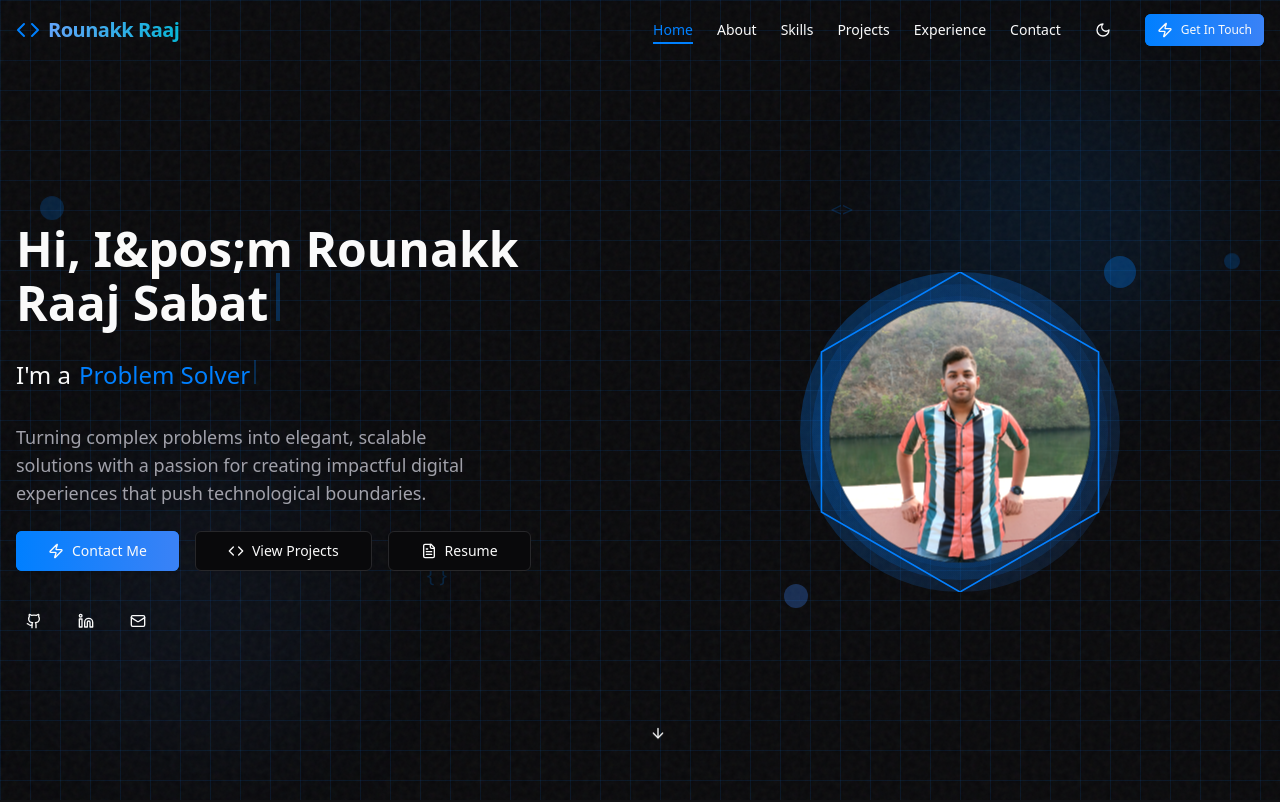
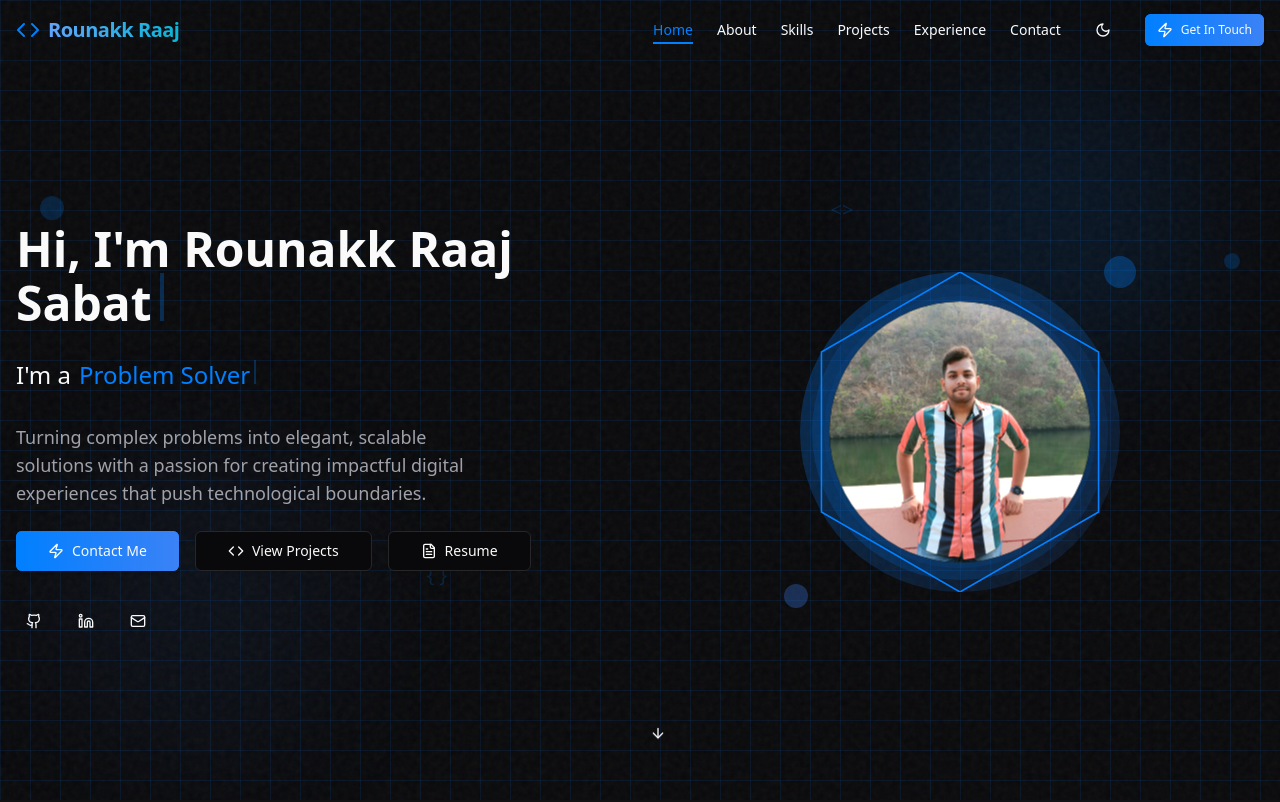
Before and after one commit to rounakkraaj-1744/portfolio, a Next.js app: page / in a window 1280 px wide. Shown: the top 802 px of the page. Built offline with nearby package versions, Linux system fonts and the light colour scheme.

Commit message:
fixed bugs

```diff
--- a/components/HeroSection.tsx
+++ b/components/HeroSection.tsx
@@ -101,7 +101,7 @@ export default function Hero() {
               transition={{ duration: 1 }}
               className="mb-4 text-5xl font-bold"
             >
-              Hi, I&pos;m Rounakk Raaj Sabat
+              Hi, I&apos;m Rounakk Raaj Sabat
               <span
                 className={`inline-block w-1 h-12 bg-primary ml-2 ${showCursor ? "opacity-100" : "opacity-0"} transition-opacity`}
               ></span>
```
